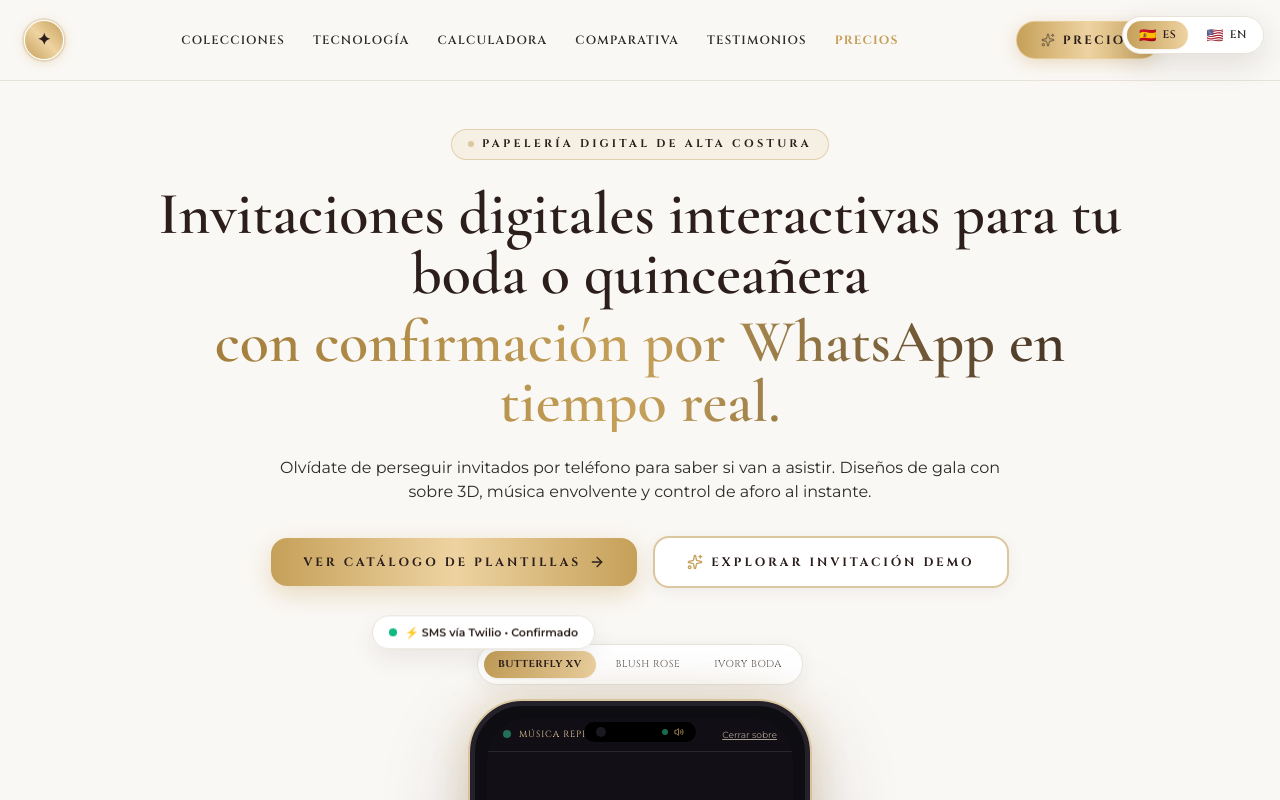
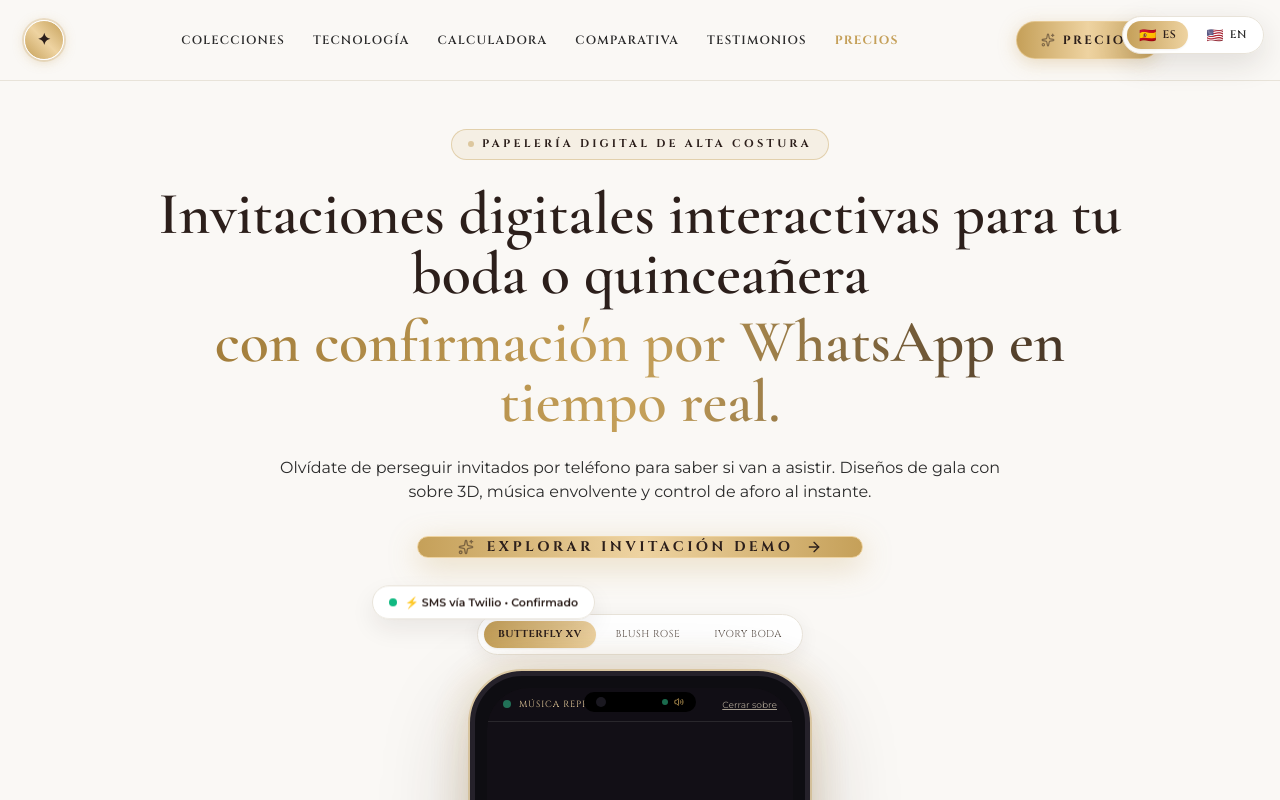
Before and after one commit to sk8benji/LuminaVite, a Next.js app: page / in a window 1280 px wide. Shown: the top 800 px of the page. Built offline with nearby package versions, Linux system fonts and the light colour scheme; a web font is replaced by a local one.

Commit message:
feat(hero): leave single prominent Explorar Invitación Demo CTA button

```diff
--- a/src/app/page.tsx
+++ b/src/app/page.tsx
@@ -192,22 +192,15 @@ export default function HomePage() {
             {t.hero.subtitle}
           </p>
 
-          {/* Los Dos CTAs de Impacto */}
-          <div className="flex flex-col sm:flex-row items-center gap-4 mt-8 w-full sm:w-auto">
-            <a
-              href="#colecciones"
-              className="w-full sm:w-auto px-8 py-4 rounded-2xl bg-gradient-to-r from-[#C5A059] via-[#EED3A1] to-[#C5A059] text-[#2C1F1B] font-['Cinzel'] text-xs tracking-[0.25em] uppercase font-bold hover:brightness-105 active:scale-95 transition-all shadow-[0_8px_25px_rgba(197,160,89,0.35)] flex items-center justify-center gap-2"
-            >
-              <span>{t.hero.ctaCatalog}</span>
-              <ArrowRight className="w-4 h-4" />
-            </a>
-
+          {/* CTA Principal de Impacto */}
+          <div className="mt-8 flex justify-center w-full">
             <button
               onClick={() => handleOpenDemo("mariposas-xv")}
-              className="w-full sm:w-auto px-8 py-4 rounded-2xl bg-white border-2 border-[#C5A059]/60 hover:bg-[#F5EFE4] text-[#2C1F1B] font-['Cinzel'] text-xs tracking-[0.25em] uppercase font-bold transition-all shadow-[0_4px_15px_rgba(44,31,27,0.06)] flex items-center justify-center gap-2 group"
+              className="w-full sm:w-auto px-10 py-4.5 rounded-2xl bg-gradient-to-r from-[#C5A059] via-[#EED3A1] to-[#C5A059] text-[#2C1F1B] font-['Cinzel'] text-xs sm:text-sm tracking-[0.25em] uppercase font-bold hover:brightness-105 active:scale-95 transition-all shadow-[0_8px_30px_rgba(197,160,89,0.35)] hover:shadow-[0_12px_40px_rgba(197,160,89,0.5)] flex items-center justify-center gap-3 group border border-[#EED3A1]"
             >
-              <Sparkles className="w-4 h-4 text-[#C5A059] group-hover:rotate-12 transition-transform" />
+              <Sparkles className="w-4 h-4 text-[#2C1F1B] animate-pulse" />
               <span>{t.hero.ctaDemo}</span>
+              <ArrowRight className="w-4 h-4 text-[#2C1F1B] group-hover:translate-x-1 transition-transform" />
             </button>
           </div>
 
```
